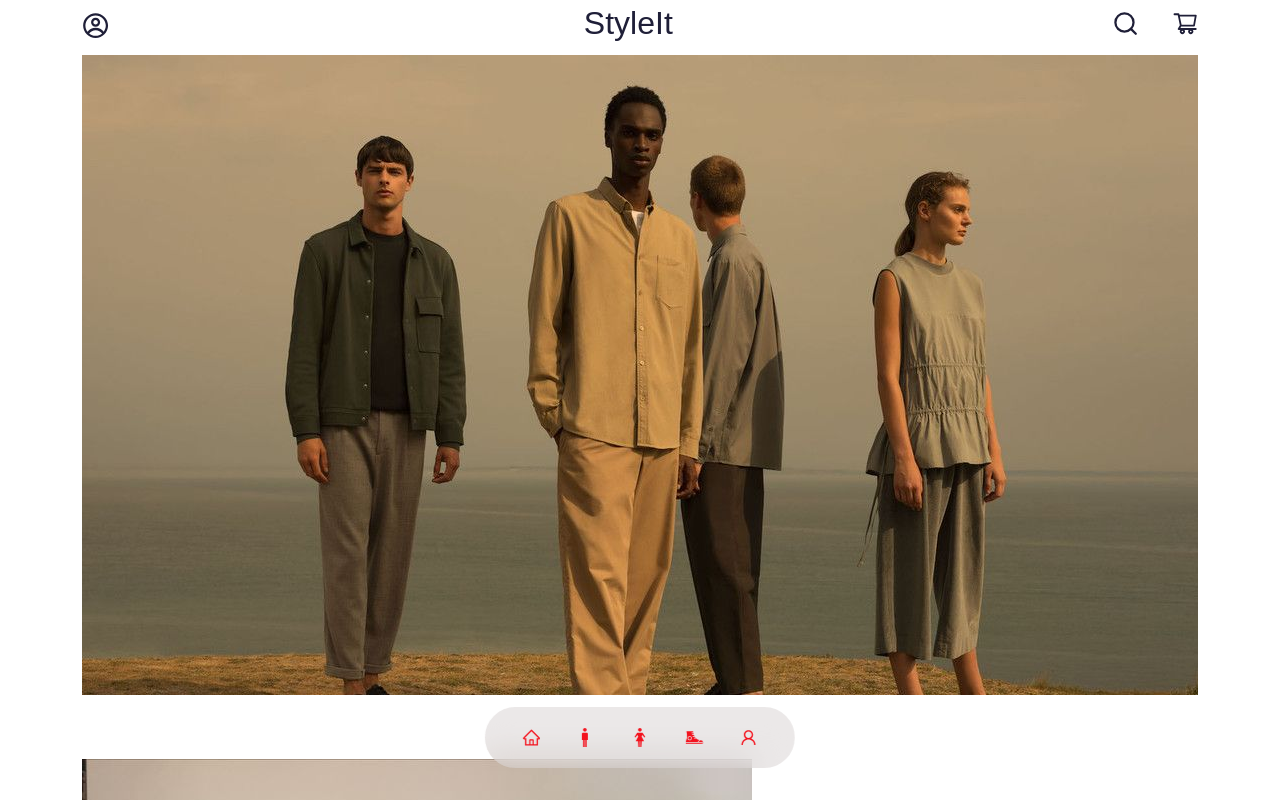
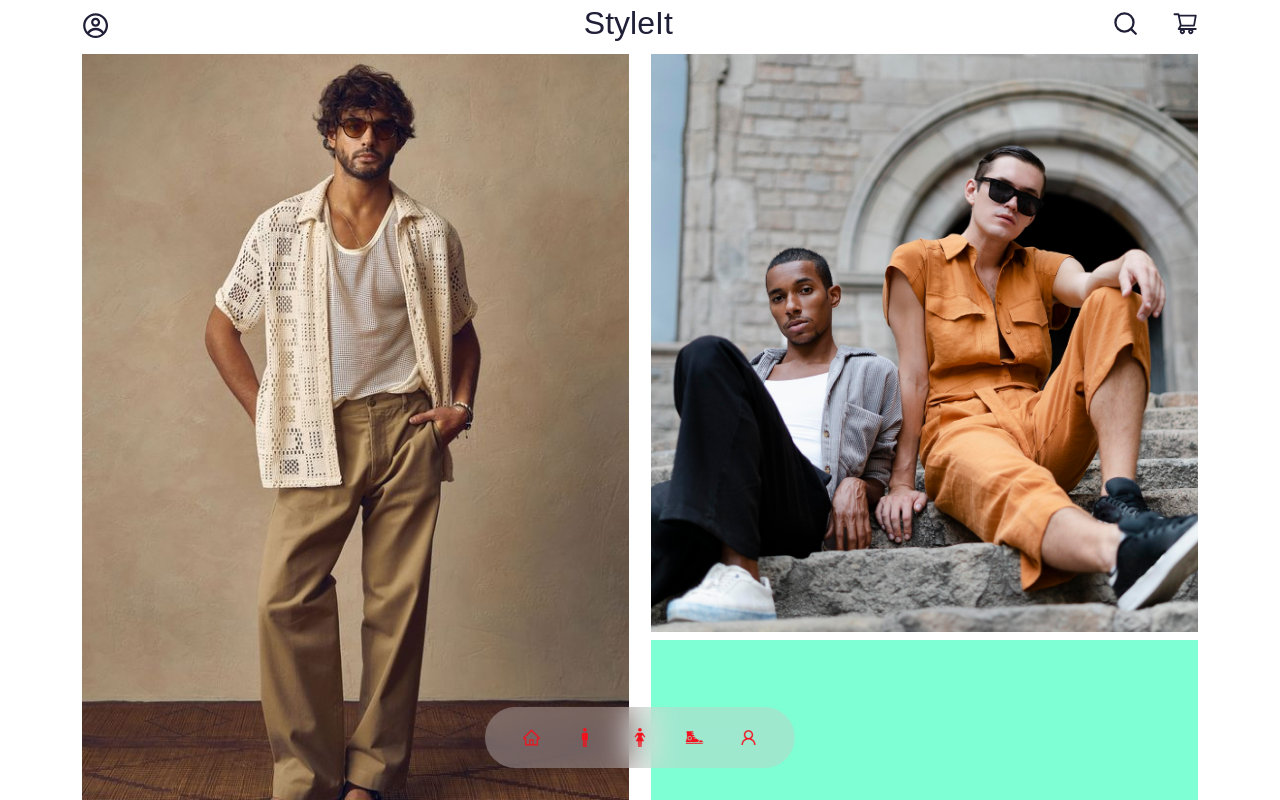
Before and after one commit to Niiischal/React_Clothing, a React (Create React App) app in the folder styleit/: page / in a window 1280 px wide. Shown: the top 800 px of the page. Built offline with nearby package versions, Linux system fonts and the light colour scheme; a web font is replaced by a local one.

Commit message:
getting problem while adjusting the image

```diff
--- a/styleit/src/components/home/Home.jsx
+++ b/styleit/src/components/home/Home.jsx
@@ -7,17 +7,16 @@ const Home = () => {
   return (
     <section>
         <div className="container home">
-        <div className="first_img">
-            <div className="img">
-            <img src={img1} alt="" />
-            </div>
-        </div>
         <div className="contents">
-            <div className="second_img">
+            <div className="item1">
                 <img src={img2} alt="" />
             </div>
-            <div className="description">
-                <h1>Get to know about us</h1>
+            <div className="item2">
+                <img src={img1} alt="" />
+            </div>
+            <div className="item3">
+            </div>
+            <div className="item4">
             </div>
         </div>
         </div>
--- a/styleit/src/components/home/home.css
+++ b/styleit/src/components/home/home.css
@@ -1,31 +1,24 @@
-.first_img{
-    width: 100%;
-    height: 80vh;
+
+.contents{
+    display: grid;
+    grid-template-columns: 49% 49%;
+    height: 50vh;
+    gap: 2%;
 }
 
-.img{
-    overflow: hidden;
-    height: 80vh;
-    transition: var(--transition);
+div>img{
+    height: 100%;
+    width: 100%;
+    object-fit: cover;
 }
 
-.contents{
-    margin-top: 4rem;
-    display: grid;
-    grid-template-columns: 60% 36%;
-    gap: 4%;
-}
-
-.second_img{
+.item1{
     width:100%;
     height: 100vh;
     overflow: hidden;
+    grid-row: 1/3;
 }
 
-.description{
-    background-color: aqua;
-    height: 60vh;
-    display: flex;
-    align-items: center;
-    margin-top: 25%;
+.contents>div{
+    background-color: aquamarine;
 }
--- a/styleit/src/index.css
+++ b/styleit/src/index.css
@@ -75,7 +75,7 @@ a:hover {
 }
 
 section{
-  margin-top: 5px;
+  margin-top: 4px;
 }
 
 /* Media queries for medium devices */
```
Also changed, not shown: styleit/src/assets/img1.jpg, styleit/src/assets/img2.jpg.
